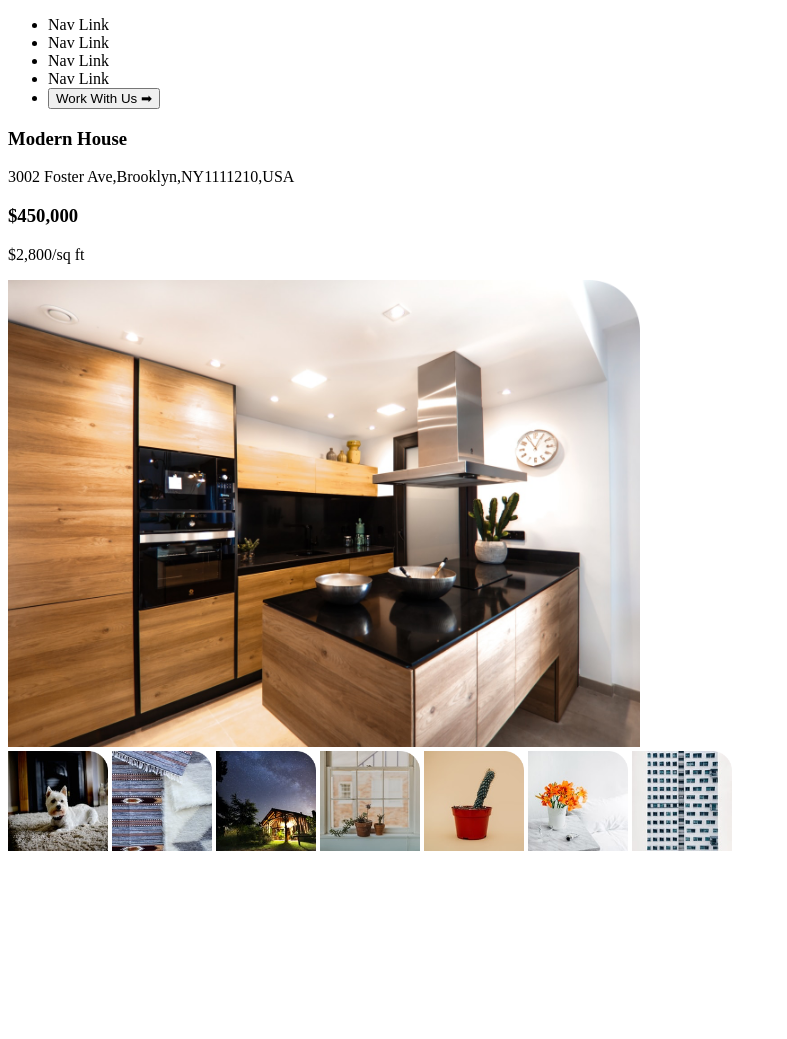
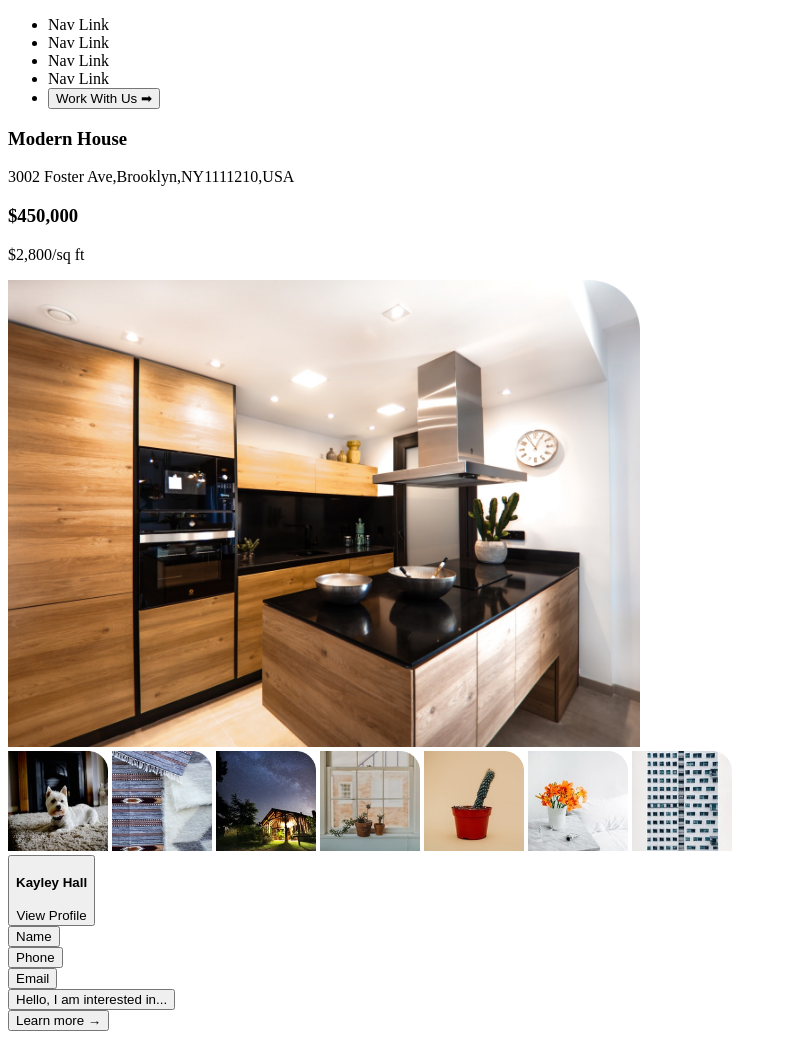
Before and after one commit to NicholasKungukamau/House-Movers-Company, a plain HTML site: page page.html in a window 1280 px wide. Shown: the whole page, without its empty margins (0-787 px from the left). Before the commit the page ends 863 px from the top, so only its background shows below. Drawn offline with Linux system fonts and the light colour scheme.

Commit message:
add profile  area where user input his/her  details

```diff
--- a/page.html
+++ b/page.html
@@ -43,6 +43,16 @@
             <img src="./assets/images/Rectangle-6.png" alt="the image" width="100px">
         </div>
     </section>
+    <section id="kay">
+        <div> <button>
+                <h4>Kayley Hall</h4><span>View Profile</span>
+            </button></div>
+        <div><button> Name</button></div>
+        <div><button> Phone</button></div>
+        <div><button> Email</button></div>
+        <div><button> Hello, I am interested in...</button></div>
+        <div><button class="lea">Learn more → </button></div>
+    </section>
 
 
 
```
